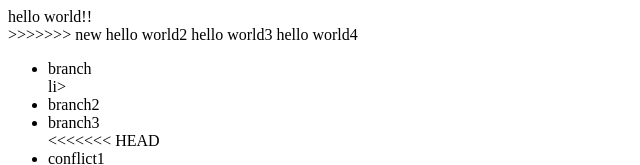
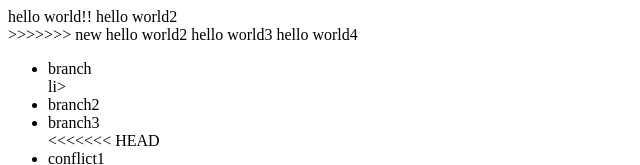
Before and after one commit to Edbaik/infiniq_1219, a plain HTML site: page index.html in a window 1280 px wide. Shown: the top 165 px of the page, without its empty margins (0-640 px from the left). Drawn offline with Linux system fonts and the light colour scheme.

Commit message:
hello world2

```diff
--- a/index.html
+++ b/index.html
@@ -8,7 +8,8 @@
 </body>
 </html>
 
- <header> hello world!! </header>
+ <header> hello world!!
+ hello world2 </header>
 >>>>>>> new
  hello world2
  hello world3
```
